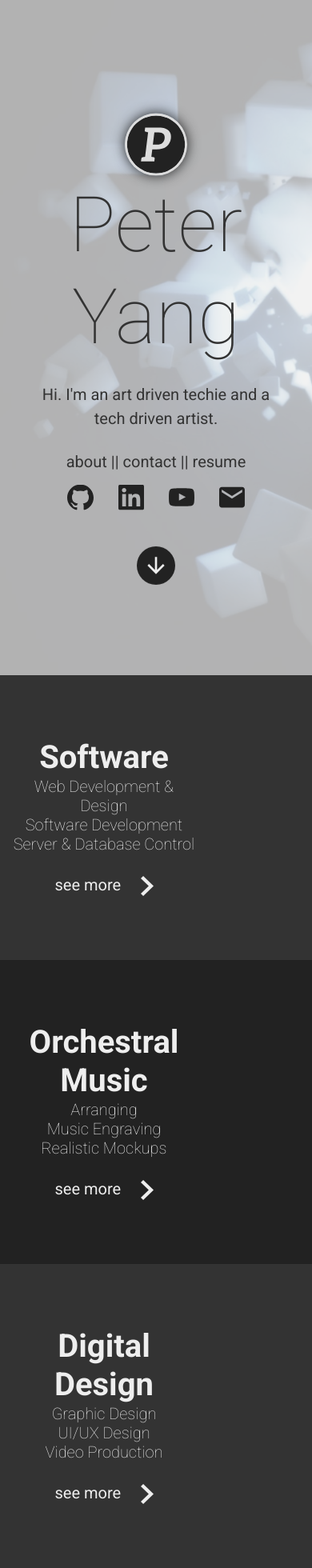
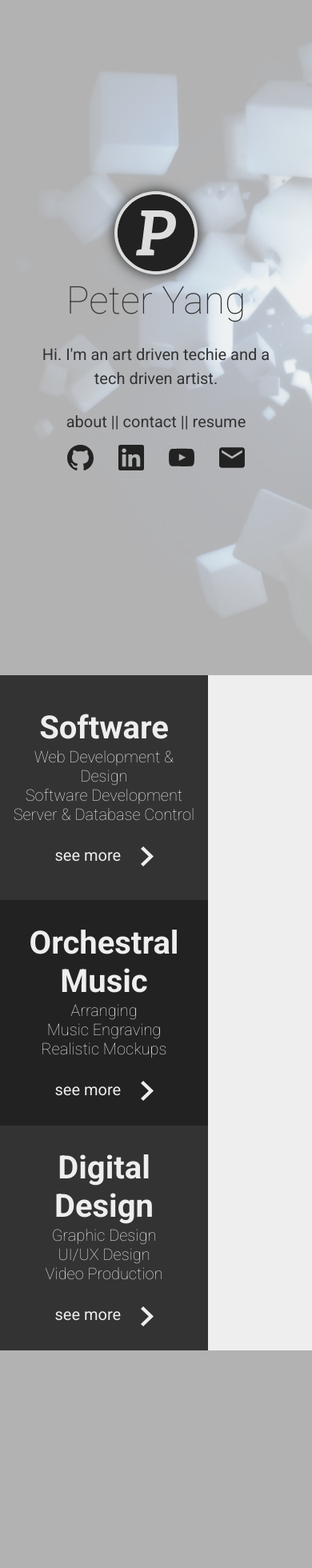
Before and after one commit to PeterYangIO/personal-site, a PHP site: page / in a window 390 px wide. Shown: the whole page at 80% size. After the commit the page ends 1688 px from the top, so only its background shows below. Run offline with PHP 8.4, Linux system fonts and the light colour scheme; some libraries are stand-ins or nearby versions.

Commit message:
responsive updates

```diff
--- a/css/style.css
+++ b/css/style.css
@@ -530,45 +530,6 @@ button:hover {
     }
 }
 
-@media print,
-(max-width: 768px),
-(orientation: portrait) {
-    .white-content #logo {
-        width: 25%;
-    }
-    #black-container {
-        height: initial;
-    }
-    #black-container .row {
-        padding: 4em 0;
-    }
-    h1 {
-        font-size: 6em;
-    }
-    [class*="col-"] {
-        width: 100%;
-    }
-    #black-container .row .col-4 {
-        width: 33.33%;
-    }
-    #black-container .row .col-8 {
-        width: 66.66%;
-    }
-    .hide-on-desktop {
-        display: block;
-    }
-}
-
-@media print {
-    * {
-        opacity: 1;
-        color: black;
-    }
-    .hide-on-mobile {
-        display: none;
-    }
-}
-
 @keyframes updown {
     0% {
         transform: translateY(0);
```
